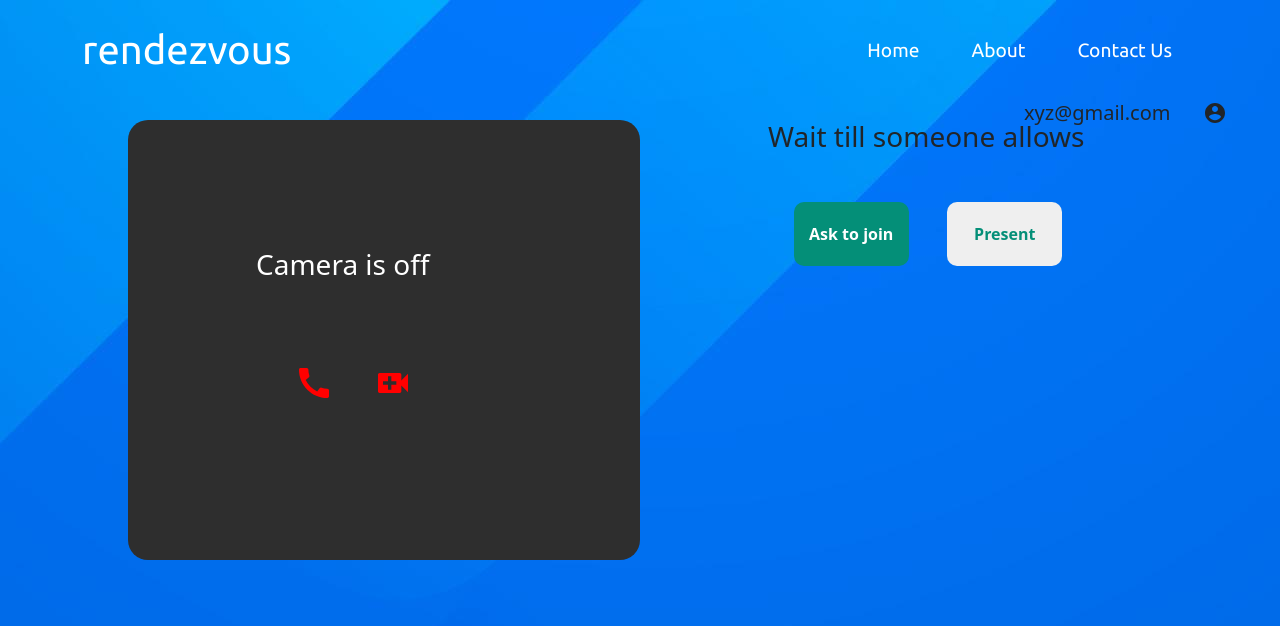
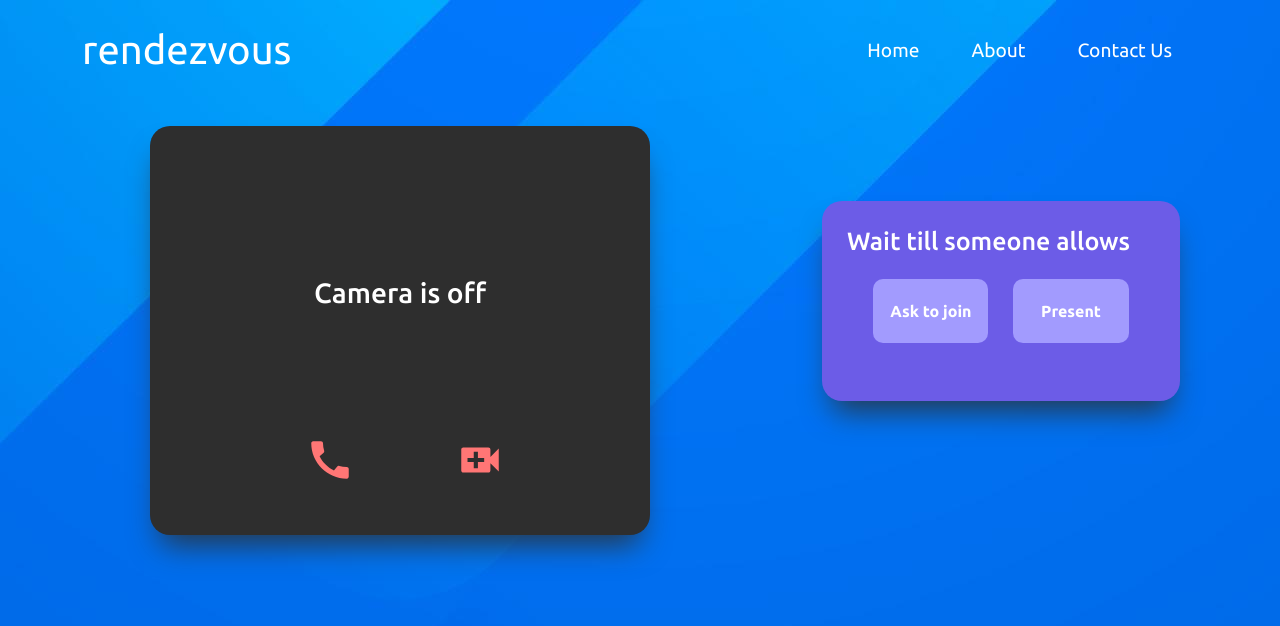
Before and after one commit to akaditya394/practicum-1-project, a React (Create React App) app in the folder practicum-1-project/: page /rest in a window 1280 px wide. Shown: the top 626 px of the page. Built offline with nearby package versions, Linux system fonts and the light colour scheme.

Commit message:
css fixed; pages fixed

```diff
--- a/practicum-1-project/public/index.html
+++ b/practicum-1-project/public/index.html
@@ -36,7 +36,7 @@
       work correctly both with client-side routing and a non-root public URL.
       Learn how to configure a non-root public URL by running `npm run build`.
     -->
-    <title>Document</title>
+    <title>rendezvous</title>
   </head>
   <body>
     <noscript>You need to enable JavaScript to run this app.</noscript>
--- a/practicum-1-project/src/Auth.css
+++ b/practicum-1-project/src/Auth.css
@@ -26,7 +26,7 @@ body {
     font-family: "Ubuntu", sans-serif;
     font-weight: 400;
     border: 5px solid;
-    border-color: rgb(12, 214, 221);
+    border-color: #6c5ce7;
     text-align: center;
     color: black;
     background-color: white;
@@ -34,27 +34,52 @@ body {
     width: 400px;
     padding: 10px;
     border-radius: 15px;
-    box-shadow: rgba(0, 0, 0, 0.16) 0px 1px 4px;
+    box-shadow: rgb(38, 57, 77) 0px 20px 30px -10px;
     margin-left: 200px;
-    margin-top: 80px;
+    margin-top: 70px;
   }
 
   .login {
     font-family: "Ubuntu", sans-serif;
     font-weight:400;
     border: 5px solid;
-    border-color: rgb(12, 214, 221);
+    border-color: #6c5ce7;
     text-align: center;
     background-color: white;
     color: black;
     height: auto;
+    float: right;
+    position: static;
     width: 400px;
     padding: 25px;
     border-radius: 15px;
-    box-shadow: rgba(0, 0, 0, 0.16) 0px 1px 4px;
-    margin-top: 120px;
-    margin-left: 100px;
+    box-shadow: rgb(38, 57, 77) 0px 20px 30px -10px;
+    margin-top: 110px;
+    margin-left: 200px;
   }
+
+.btn-register, .btn-login{
+  height: auto;
+  width: auto;
+  padding: 5px;
+  font-size:18px;
+  border-radius:5px;
+  background-color: #a29bfe;
+  color: #fff;
+  font-family: 'Ubuntu', sans-serif;
+  transition: all !important;
+   transition-duration: 0.3s !important;
+   transition-timing-function: linear !important;
+   border: none !important;
+}
+
+.btn-login:hover, .btn-register:hover{
+  background-color: #fff !important;
+  color: #a29bfe !important;
+  border: 0.5px solid #a29bfe !important;
+  border-color: #a29bfe !important;
+}
+
 
   .form-control {
     /* background-color: #3EDBF0 !important; */
--- a/practicum-1-project/src/Home.css
+++ b/practicum-1-project/src/Home.css
@@ -32,14 +32,17 @@
 .btn-home {
     -webkit-border-radius: 5px !important;
     -moz-border-radius: 5px !important;
-    border-radius: 15px !important;
+    border-radius: 10px !important;
     font-family: 'Ubuntu', sans-serif !important;
     color: #ffffff !important;
-    font-size: 22.5px !important;
+    font-size: 18px !important;
     background: #6c5ce7 !important;
     padding: 10px 20px 10px 20px !important;
     text-decoration: none!important;
     box-shadow: rgba(0, 0, 0, 0.16) 0px 1px 4px !important;
+    transition: all !important;
+   transition-duration: 0.3s !important;
+   transition-timing-function: linear !important;
   }
 
 
--- a/practicum-1-project/src/Waiting.css
+++ b/practicum-1-project/src/Waiting.css
@@ -14,10 +14,43 @@ img{
     margin-left: 2.5vw;
     border-radius: 10px;
 }
+
+
 .left{
-    margin-top: 15vh;
-    margin-left: 5vw;
+    margin-top: 75px;
+    margin-left: 25px;
+    border-radius: 25px;
+    color: white !important;
+    background-color: #6c5ce7;
+    padding: 25px 15px 0 25px;
+    font-family: 'Ubuntu', sans-serif;
+    box-shadow: rgba(50, 50, 93, 0.25) 0px 50px 100px -20px, rgba(0, 0, 0, 0.3) 0px 30px 60px -30px;
 }
+
+.btn-join{
+    height: 54px;
+    width: 75px;
+    margin-left: 25px;
+    border-radius: 10px;
+    background-color: #a29bfe;
+    border: none;
+    color: white;
+    font-size: 18px;
+    transition: all;
+   transition-duration: 0.3s;
+   transition-timing-function: linear;
+
+}
+
+.btn-join:hover{
+    background-color: white;
+    color: #a29bfe;
+}
+
+.heading{
+    color: white !important;
+}
+
 /* 703px */
 .right{
     width: 35%;
@@ -39,7 +72,7 @@ img{
 .green{
     border: 0px;
     height: 8vh;
-    background-color: rgb(0, 128, 96);
+    background-color: #a29bfe;
     color: white;
     border-radius: 6px;
    transition: all;
@@ -47,6 +80,11 @@ img{
    transition-timing-function: linear;
    width: 13vw;
 
+}
+
+.tagline{
+    font-size: 25px;
+    margin-top:25px;
 }
 .simple:hover{
     background-color: rgb(211, 211, 211);
@@ -57,7 +95,8 @@ img{
     cursor:row-resize
 }
 .green:hover{
-    background-color: rgb(0, 99, 74);
+    background-color: white;
+    color: #a29bfe !important;
 }
 .simple{
     border: 0px;
--- a/practicum-1-project/src/components/Auth.js
+++ b/practicum-1-project/src/components/Auth.js
@@ -47,7 +47,7 @@ const Auth = () => {
                 placeholder="Confirm your password"
               ></input>
             </div>
-            <button type="button" class="btn btn-primary">Register</button>
+            <button type="button" class="btn-register">Register</button>
           </form>
         </div>
       </div>
@@ -69,7 +69,7 @@ const Auth = () => {
                 placeholder="Password"
               ></input>
             </div>
-            <button type="button" class="btn btn-primary">Login</button>
+            <button type="button" class="btn-login">Login</button>
           </form>
         </div>
       </div>
--- a/practicum-1-project/src/components/CreateRoom.jsx
+++ b/practicum-1-project/src/components/CreateRoom.jsx
@@ -4,90 +4,41 @@ import "../styles.css";
 
 const CreateRoom = () => {
   return (
-    <div>
+    <div className="room-creation">
       <Navbar />
       <div className="create-room">
-        <form>
-          <div className="form-group row">
-            <label for="" className="col-sm-2 col-form-label">
-              Room Name
-            </label>
-            <div className="col-sm-10">
+        <div className="room-plate">
+          <h2 className="create-room-heading">create your custom room</h2>
+          <div>
             <input
               type="text"
-                className="form-control"
-                id="inputEmail3"
+              className="form-input"
+              size="140"
               placeholder="Name"
-              />
+            ></input>
           </div>
-          </div>
-
-          <div className="form-group row">
-            <label for="" className="col-sm-2 col-form-label">
-              Purpose
-            </label>
-            <div className="col-sm-10">
+          <div>
             <input
               type="text"
-                className="form-control"
-                id=""
+              className="form-input"
+              size="140"
               placeholder="Purpose"
-              />
+            ></input>
           </div>
-          </div>
-
-          <form className="form-inline">
-            <div className="form-group mx-sm-3 mb-2">
-              <label for="">Add people</label>
-              <div className="input-group mb-3">
+          {/* <div>
             <input
               type="email"
-                  className="form-control"
-                  placeholder="Member's email"
-                  aria-label="Member's email"
-                  aria-describedby="basic-addon2"
-                />
-                <div className="input-group-append">
-                  <button className="btn btn-outline-primary" type="button">
-                    + Add User
-                  </button>
-                </div>
-              </div>
-            </div>
-          </form>
-
-          <div className="form-group row">
-            <div className="col-sm-10">
-              <button type="submit" className="btn btn-primary">
+              className="form-input"
+              size="140"
+              multiple
+              placeholder="Type in the email of the participant you want to add in the room"
+            ></input>
+          </div> */}
+          <div>
+            <button type="button" className="btn-createroom">
               Create Room
             </button>
           </div>
-          </div>
-        </form>
-
-        <div className="member-list">
-          <h6>Room Host - xyz@.com</h6>
-
-          <ul>
-            <li>
-              <input type="checkbox" name="" id="" checked /> ab@cd.com
-            </li>
-            <li>
-              <input type="checkbox" name="" id="" checked /> ab@cd.com
-            </li>
-            <li>
-              <input type="checkbox" name="" id="" checked /> ab@cd.com
-            </li>
-            <li>
-              <input type="checkbox" name="" id="" checked /> ab@cd.com
-            </li>
-            <li>
-              <input type="checkbox" name="" id="" checked /> ab@cd.com
-            </li>
-            <li>
-              <input type="checkbox" name="" id="" checked /> ab@cd.com
-            </li>
-          </ul>
         </div>
       </div>
     </div>
--- a/practicum-1-project/src/components/Profile.jsx
+++ b/practicum-1-project/src/components/Profile.jsx
@@ -9,9 +9,10 @@ const Profile = () => {
       <div id="profile">
         <div id="profile-card">
           <div className="profile-card__img">
-            <img className="profile__img" src="bean.jpeg" alt="profile card" />
+            <img className="profile__img" src="https://image.freepik.com/free-vector/learning-concept-illustration_114360-6186.jpg" alt="profile card" />
           </div>
           <div className="profile-content">
+          <div className ="box-profile">
             <div className="col">
               <div className="row">
                 <div className="col">
@@ -30,6 +31,7 @@ const Profile = () => {
                   <p>mrbean@gmail.com</p>
                 </div>
               </div>
+            </div>
             </div>
             <p>
               <button className="btn btn-success edit-profile epbtn">
--- a/practicum-1-project/src/components/Rest.jsx
+++ b/practicum-1-project/src/components/Rest.jsx
@@ -10,8 +10,6 @@ function Rest() {
 
         <div className='main2'>
         <Navbar />
-            <h5 id='side'>xyz@gmail.com</h5>
-            <AccountCircleIcon id='acc'/>
             <div className="centre-left">
                 <h3 id='cam'>Camera is off</h3>
                 <CallIcon id='callof'/>
@@ -19,9 +17,9 @@ function Rest() {
             </div>
 
             <div className="centre-right">
-                <h3>Wait till someone allows</h3>
-                <button id='ask'>Ask to join</button>
-                <button id='presentit'>Present</button>
+                <h3 className="message-wait">Wait till someone allows</h3>
+                <button type="button" id='ask'>Ask to join</button>
+                <button type="button" id='presentit'>Present</button>
 
             </div>
         </div>
--- a/practicum-1-project/src/components/Waiting.jsx
+++ b/practicum-1-project/src/components/Waiting.jsx
@@ -2,7 +2,8 @@ import React from 'react'
 import '../Waiting.css';
 import VideocamIcon from '@material-ui/icons/Videocam';
 import KeyboardIcon from '@material-ui/icons/Keyboard';
-import {NavLink} from 'react-router-dom'
+import {NavLink} from 'react-router-dom';
+import Navbar from "../components/Navbar";
 import SettingsIcon from '@material-ui/icons/Settings';
 import HelpIcon from '@material-ui/icons/Help';
 import InfoIcon from '@material-ui/icons/Info';
@@ -10,29 +11,21 @@ import InfoIcon from '@material-ui/icons/Info';
 function Waiting() {
     return (
         <>
-         <img className='ig' src="https://www.gstatic.com/meet/google_meet_horizontal_wordmark_2020q4_2x_icon_124_40_292e71bcb52a56e2a9005164118f183b.png" />
+        <Navbar />
         <div className="body">
-            <SettingsIcon id='setg'/>
-            <HelpIcon id='help'/>
-            <InfoIcon id='info'/>
             <div className="left">
-                <h2>Premium video meeting</h2>
-                <p>We re-engineered the service we built for secure business
-              meetings, Google Meet, to make it free and available for all.</p>
+                <h2 className="heading">seamless meetings!</h2>
+                <p className="tagline">Experience smooth and smart meetings</p>
 
             <div className="btn">
                 <NavLink to='/wait'><button className="green"><VideocamIcon className='z'/>New meeting</button></NavLink>
                 <button className="simple"><KeyboardIcon className='z'/>Enter code or link</button>
-                <a id='j' href="#"><h4>join</h4></a>
+                <button type="button" className="btn-join">Join</button>
                 </div>
-                <hr />
-                <div>
-         <a id='a'>Learn more</a> about google meet
-            </div>
             </div>
             <div className="right">
                 <div className="content">
-                <img src="https://www.gstatic.com/meet/google_meet_marketing_ongoing_meeting_grid_427cbb32d746b1d0133b898b50115e96.jpg" />
+                <img src="https://image.freepik.com/free-vector/webinar-concept-illustration_114360-4764.jpg" />
                 </div>
             </div>
         </div>
--- a/practicum-1-project/src/rest.css
+++ b/practicum-1-project/src/rest.css
@@ -10,25 +10,41 @@
 }
 .centre-left{
     position: absolute;
-    width: 40vw;
-    height: 55vh;
-    top: 15vh;
-    left: 10vw;
+    height: auto;
+    width: 500px;
+    box-shadow: rgb(38, 57, 77) 0px 20px 30px -10px;
+    padding: 50px;
+    text-align: center;
+    margin: 25px 25px 25px 150px;
     background-color: rgb(46, 46, 46);
     border-radius: 20px;
+    font-family: 'Ubuntu', sans-serif;
 }
 #cam{
  color: white;
  margin: 25%;
 }
 .centre-right{
-position: absolute;
-top: 15vh;
-left:60vw ;
-width: 30vw;
-height: 55vh;
+position: static;
+margin-top:100px;
+font-family: 'Ubuntu', sans-serif;
+color: white;
+background-color:white;
+margin-right: 100px;
+text-align: center;
+float: right;
+width: auto;
+padding:25px 50px 25px 25px;
+height: 200px;
+background-color:#6c5ce7;
+box-shadow: rgb(38, 57, 77) 0px 20px 30px -10px;
 border-radius: 20px;
 }
+
+.message-wait{
+  font-size: 25px;
+}
+
 #ask{
 border: 2px solid rgba(128, 128, 128, 0);
 width:9vw;
@@ -37,9 +53,19 @@ width:9vw;
   color: white;
   background-color: rgb(4, 143, 120);
   font-weight: 600;
-  margin-left: 2vw;
-  margin-top: 5vh;
+  margin-left: 25px;
+  margin-top: 15px;
+  background-color: #a29bfe;
+  transition: all !important;
+   transition-duration: 0.3s !important;
+   transition-timing-function: linear !important;
 }
+
+#ask:hover{
+  color: #a29bfe !important;
+  background-color: white;
+}
+
 #side{
   position: absolute;
   left: 80vw;
@@ -53,21 +79,31 @@ width:9vw;
   margin-left: 10px;
   width:9vw;
   height: 8vh;
+  background-color:#a29bfe;
   border-radius: 10px;
-  color: rgb(4, 143, 120);
+  color: white;
   font-weight: 600;
-  margin-left: 3vw;
-  margin-top: 5vh;
+  margin-left: 25px;
+  margin-top: 15px;
+  transition: all !important;
+  transition-duration: 0.3s !important;
+  transition-timing-function: linear !important;
 }
+
+#presentit:hover{
+  color: #a29bfe !important;
+  background-color: white;
+}
+
 #callof{
-  color: rgb(255, 0, 0);
-  font-size: 40px;
-  margin-top: -10vh;
-  margin-left: 13vw;
+  color: #ff7675;
+  font-size: 50px;
+  margin-top: 25px;
+  margin-left: 10px;
 }
 #vdc{
-  color: rgb(255, 0, 0);
-  font-size: 40px;
-  margin-top: -10vh;
-  margin-left: 3vw;
+  color: #ff7675;
+  font-size: 50px;
+  margin-top: 25px;
+  margin-left: 100px;
 }
--- a/practicum-1-project/src/styles.css
+++ b/practicum-1-project/src/styles.css
@@ -16,7 +16,7 @@ body {
 }
 
 .navigationBrand {
-  font-family: 'Ubuntu', sans-serif;
+  font-family: "Ubuntu", sans-serif;
   font-size: 2rem;
   font-weight: bold;
 }
@@ -28,10 +28,10 @@ body {
 
 .nav-link {
   font-size: 1.2rem;
-  font-family: 'Ubuntu', sans-serif;
+  font-family: "Ubuntu", sans-serif;
   color: black;
 }
-.col-sm-10{
+.col-sm-10 {
   margin-bottom: 20px;
 }
 .navbar {
@@ -44,11 +44,10 @@ body {
   padding-bottom: 100px;
   height: 100%;
   box-shadow: rgba(0, 0, 0, 0.24) 0px 3px 8px;
-  font-family: 'Ubuntu', sans-serif !important;
+  font-family: "Ubuntu", sans-serif !important;
   height: 100%;
   background: url("./assets/5559852.jpg");
   border-radius: 5px 5px 0 0;
-
 }
 
 #profile-card {
@@ -100,29 +99,31 @@ label {
   margin-left: auto;
   display: block;
 }
-.epbtn{ -webkit-border-radius: 5px !important;
+.epbtn {
+  -webkit-border-radius: 5px !important;
   -moz-border-radius: 5px !important;
   border-radius: 5px !important;
-  font-family: 'Ubuntu', sans-serif !important;
+  font-family: "Ubuntu", sans-serif !important;
   color: #ffffff !important;
   font-size: 20px !important;
   background: #a29bfe !important;
   padding: 10px 20px 10px 20px !important;
-  text-decoration: none!important;
+  text-decoration: none !important;
   box-shadow: rgba(0, 0, 0, 0.16) 0px 1px 4px !important;
 
   margin-left: 230px;
 }
 
-.epbtn:hover{
+.epbtn:hover {
   background: white !important;
-  color: #0984e3  !important;
+  color: #0984e3 !important;
   box-shadow: rgba(0, 0, 0, 0.06) 0px 2px 4px 0px inset !important;
-
 }
 .rooms {
   padding-bottom: 3rem;
   margin-top: 60px;
+  box-shadow: rgba(50, 50, 93, 0.25) 0px 50px 100px -20px,
+    rgba(0, 0, 0, 0.3) 0px 30px 60px -30px;
 }
 
 .room-heading {
@@ -137,19 +138,32 @@ label {
   /* background: white; */
   font-weight: 400;
   border-radius: 20px;
-  box-shadow: rgba(0, 0, 0, 0.24) 0px 3px 8px;
+  box-shadow: rgba(50, 50, 93, 0.25) 0px 50px 100px -20px,
+    rgba(0, 0, 0, 0.3) 0px 30px 60px -30px;
   text-align: center;
-  padding: 50px 0 50px 0;
+  padding: 25px 0 25px 0;
   background-color: #a29bfe;
+}
 
+.box-profile {
+  color: white;
+  border-radius: 25px;
+  width: 75%;
+  margin-left: 150px;
+  margin-top: 60px;
+  padding: 0 0 25px 0;
+  box-shadow: rgba(50, 50, 93, 0.25) 0px 50px 100px -20px,
+    rgba(0, 0, 0, 0.3) 0px 30px 60px -30px;
+  background-color: #a29bfe;
+  margin-bottom: 80px;
 }
 
 .col-md-12 {
   margin-bottom: 1rem;
 }
 
-.label{
-  margin-top:35px;
+.label {
+  margin-top: 35px;
 }
 .item {
   min-height: 70px;
@@ -161,32 +175,105 @@ label {
 /* /////////////Responsive */
 
 @media only screen and (max-width: 900px) {
-
   /* .rooms{
     padding-left: ;
   } */
 
-  .room-heading{
+  .room-heading {
     padding-left: 5%;
     font-size: 1.5rem;
   }
 
-  .profile__img{
+  .profile__img {
     width: 6rem;
     height: 6rem;
   }
 
-  .edit-profile{
+  .edit-profile {
     margin-right: 1rem;
   }
 }
 
 /* ////////////////////Create room */
+/*
 
-.create-room {
-  margin: 3rem;
-}
+
 
 .member-list {
   margin-left: 4rem;
+} */
+
+
+.create-room{
+  font-family: "Montserrat", sans-serif;
+
+
 }
+
+/* .room-creation{
+  background: url("./assets/5559852.jpg");
+} */
+
+.form-input {
+  border-radius: 5px;
+  border: none;
+  margin: 20px 0 20px 45px;
+  background-color: #a29bfe;
+  padding-left: 10px;
+  /* margin-left: 70px; */
+  padding-top: 5px;
+  width: auto;
+  padding-bottom: 5px;
+  color: #fff;
+  /* font-family: 'Ubuntu', sans-serif; */
+}
+
+.room-plate {
+  background-color: #6c5ce7;
+  border-radius: 10px;
+  margin-left: 70px;
+  /* text-align: center; */
+  width: 90%;
+
+  padding-bottom: 50px;
+  margin-bottom: 70px;
+  box-shadow: rgba(50, 50, 93, 0.25) 0px 50px 100px -20px,
+    rgba(0, 0, 0, 0.3) 0px 30px 60px -30px;
+}
+
+.btn-createroom {
+  background-color: #a29bfe;
+  margin: 15px 0 25px 550px;
+  border-radius: 5px;
+  font-size: 20px;
+  height:50px;
+  padding: 0 5px 0 5px;
+  font-family: "Ubuntu", sans-serif;
+  color: #fff;
+  border: none;
+  transition: all !important;
+  transition-duration: 0.3s !important;
+  transition-timing-function: linear !important;
+}
+
+.btn-createroom:hover{
+  background-color: #fff;
+  color: #a29bfe;
+}
+
+
+.create-room-heading{
+  position: static;
+  /* margin-left: 450px; */
+  padding-top:25px;
+  color: #fff;
+  text-align: center;
+  font-family: 'Ubuntu', sans-serif;
+}
+
+.created-rooms{
+  background-color: white;
+  height: 200px;
+  width: 200px;
+  padding: 25px;
+}
```
Lines whose indentation alone changed are shown as unchanged.
